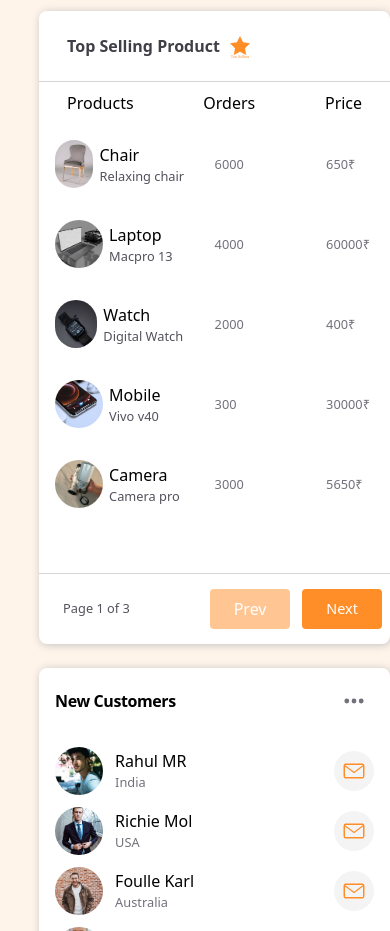
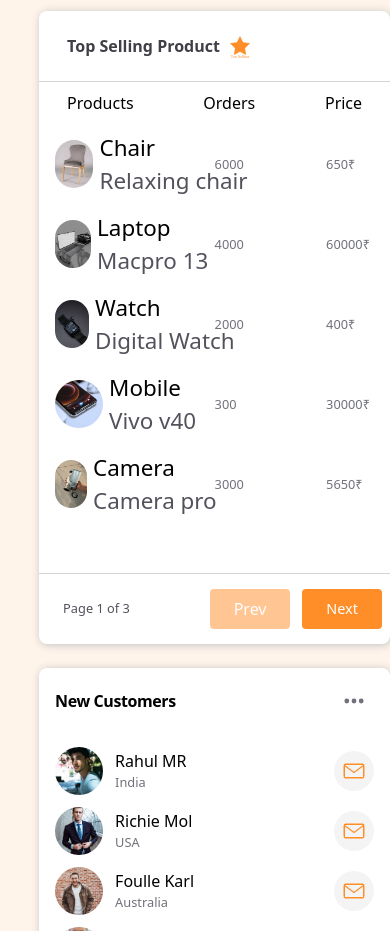
Before and after one commit to Mohinani-rahulcodes/AdminDashboard, a React (Vite) app: page / in a window 390 px wide. Shown: the part 1600-2531 px from the top of the page. Built offline with nearby package versions, Linux system fonts and the light colour scheme.

Commit message:
Completed Responsive Done!!

```diff
--- a/src/Components/BottomCard.jsx
+++ b/src/Components/BottomCard.jsx
@@ -33,10 +33,10 @@ function BottomCard() {
                     {currentItems.map(({name,des,img,orders,price,adsSpent,refund},index)=>(
                         <div key={index} className="parent md:h-17 md:w-full h-20 flex justify-between items-center hover:bg-amber-100 duration-400">
                             <div className="h-13 w-32 flex justify-start items-center gap-1.5 cursor-pointer">
-                                <img src={img} alt="products" className='rounded-full md:h-8 md:w-8 h-12 w-12 object-cover'/>
+                                <img src={img} alt="products" className='rounded-full h-12 w-12 object-cover'/>
                                 <div className="flex flex-col justify-between items-start">
-                                    <p className='md:text-[0.8rem] text-[1rem]'>{name}</p>
-                                    <p className='md:text-[0.67rem] text-[0.8rem] whitespace-nowrap text-zinc-600'>{des}</p>
+                                    <p className='md:text-[0.8rem] text-[1.4rem]'>{name}</p>
+                                    <p className='md:text-[0.67rem] text-[1.4rem] whitespace-nowrap text-zinc-600'>{des}</p>
                                 </div>
                             </div>
                             <div className="h-13 w-20 md:-ml-8 ml-4 flex justify-start items-center text-[0.8rem] text-zinc-500">{orders}</div>
@@ -74,7 +74,7 @@ function BottomCard() {
                         {customer.map(({name,img,country,messg},index)=>(
                             <div key={index} className="flex justify-between items-center">
                                 <div className="flex justify-start items-center gap-3">
-                                    <img src={img} className='md:h-8 md:w-8 h-12 w-12 rounded-full object-cover cursor-pointer' alt="profile" />
+                                    <img src={img} className='md:h-10 md:w-10 h-12 w-12 rounded-full object-cover cursor-pointer' alt="profile" />
                                     <div className="">
                                         <p className='md:text-[0.8rem]'>{name}</p>
                                         <p className='text-[0.8rem] text-zinc-500'>{country}</p>
```
